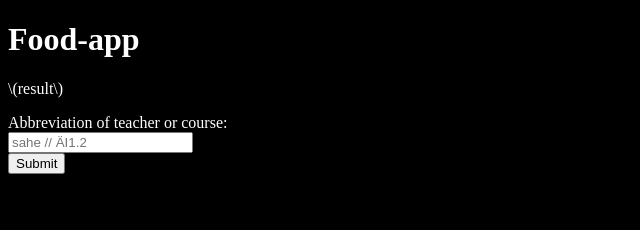
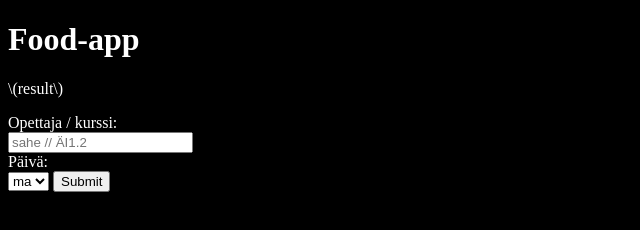
Before and after one commit to JoelHMikael/LYLLRuoka, a plain HTML site: page index.html in a window 1280 px wide. Shown: the whole page, without its empty margins (0-640 px from the left). Drawn offline with Linux system fonts and the light colour scheme.

Commit message:
Added a possibility to choose the weekday

```diff
--- a/index.html
+++ b/index.html
@@ -9,10 +9,21 @@
 		<h1>Food-app</h1>
 		<p>\(result\)</p>
 		<form method="GET">
-			<label for="index">Abbreviation of teacher or course:</label>
+			<label for="index">Opettaja / kurssi:</label>
 			<br>
 			<input type="text" name="index" placeholder="sahe // ÄI1.2">
 			<br>
+			<label for="day">Päivä:</label>
+			<br>
+			<select name="day">
+				<option value="1">ma</option>
+				<option value="2">ti</option>
+				<option value="3">ke</option>
+				<option value="4">to</option>
+				<option value="5">pe</option>
+				<option value="6" disabled>la</option>
+				<option value="0" disabled>su</option>
+			</select>
 			<input type="submit">
 		</form>
 	</body>
```
Also changed, not shown: server.js (+10 -4 lines).
